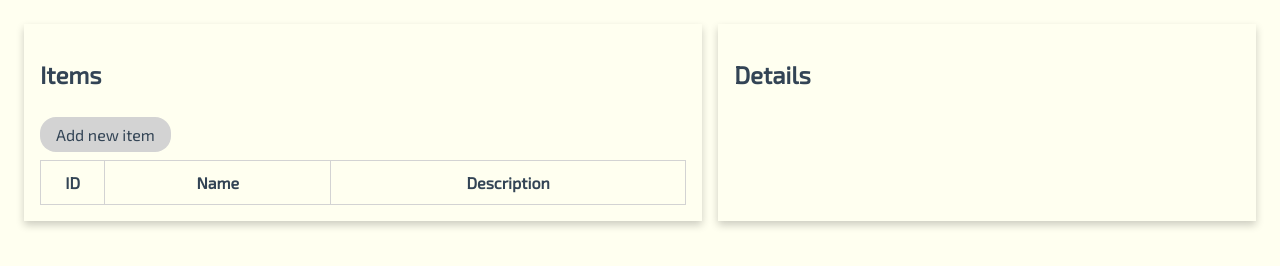
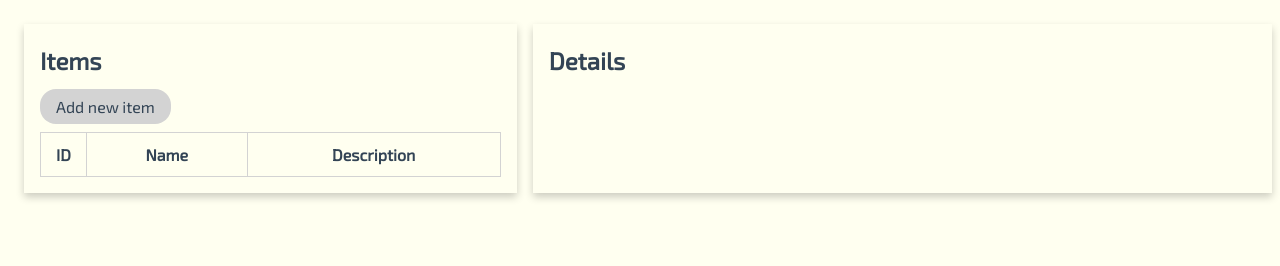
Before and after one commit to Twazny/learning-app-1, a website: page public/index.html in a window 1280 px wide. Drawn offline with Linux system fonts and the light colour scheme; no server answers.

Commit message:
grid layout fix

```diff
--- a/public/style.css
+++ b/public/style.css
@@ -19,11 +19,15 @@ section {
     padding: 1em;
 }
 
+section h2 {
+    margin: 0.25em 0;
+}
+
 #content {
     display: grid;
-    grid-template-columns: auto auto;
-    grid-template-rows: auto auto;
-    grid-template-areas: 'items_list item_details' 'items_list item_details';
+    grid-template-columns: 40% 60%;
+    grid-template-rows: 100%;
+    grid-template-areas: 'items_list item_details';
     grid-column-gap: 1em;
 }
 
@@ -48,11 +52,11 @@ section {
 #itemTable tr {
     position: relative;
 }
-
+/*
 #itemTable tr:nth-child(even) {
-    /*background-color: var(--white_dark);*/
+    background-color: var(--white_dark);
 }
-
+*/
 #itemTable tr th:last-child, #itemTable tr td:last-child {
     padding: 0px;
     width: 0px;
```
